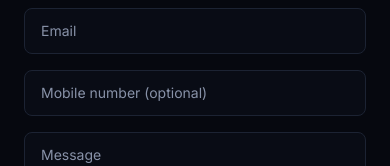
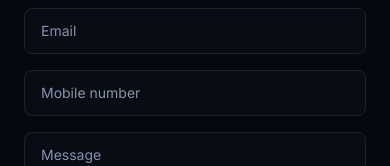
Before and after one commit to Abhishek862009/portfolio, a Next.js app: page / in a window 390 px wide. Shown: the part 5749-5915 px from the top of the page. Built offline with nearby package versions, Linux system fonts and the light colour scheme.

Commit message:
Update Contact.tsx
Mobile number pr restriction

```diff
--- a/components/sections/Contact.tsx
+++ b/components/sections/Contact.tsx
@@ -55,11 +55,15 @@ export function Contact() {
         />
 
         <input
-          type="tel"
-          name="mobile"
-          placeholder="Mobile number (optional)"
-          className="w-full rounded-lg border border-hairline bg-ink/40 px-4 py-3 text-sm text-frost placeholder:text-slate focus:border-glow focus:outline-none"
-        />
+  type="tel"
+  name="mobile"
+  placeholder="Mobile number"
+  required
+  pattern="[6-9][0-9]{9}"
+  maxLength={10}
+  inputMode="numeric"
+  className="w-full rounded-lg border border-hairline bg-ink/40 px-4 py-3 text-sm text-frost placeholder:text-slate focus:border-glow focus:outline-none"
+/>
 
         <textarea
           name="message"
```
